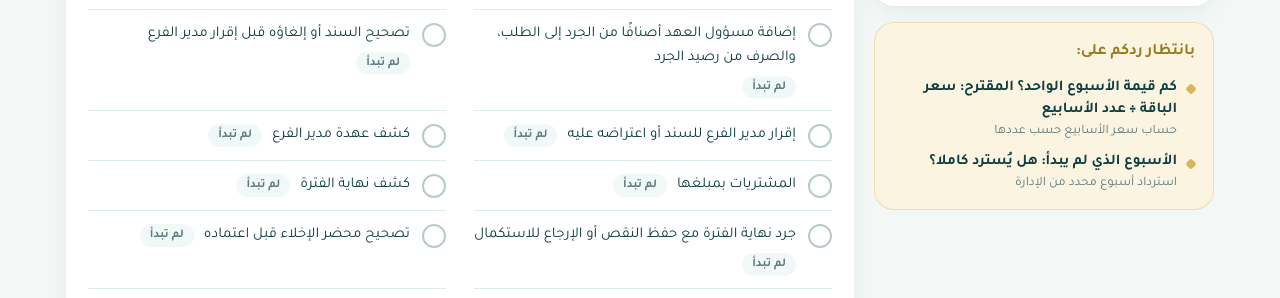
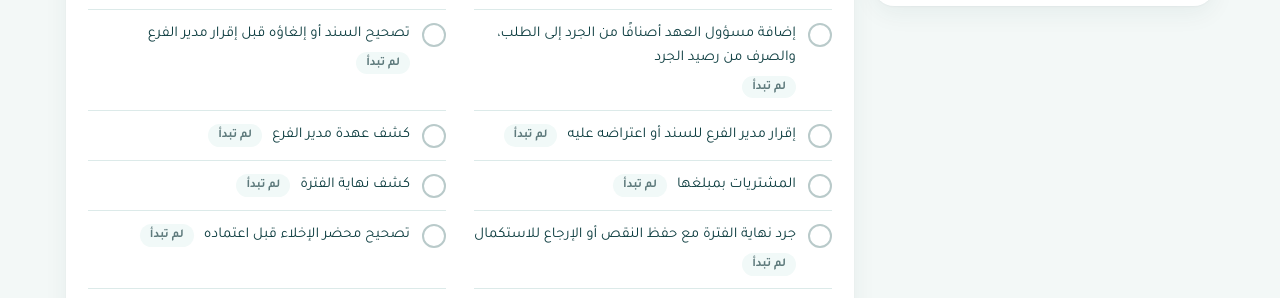
Before and after one commit to mohtaway/nawadi-progress, a plain HTML site: page index.html in a window 1280 px wide. Shown: the part 456-754 px from the top of the page. Drawn offline with Linux system fonts and the light colour scheme.

Commit message:
تحديث صفحة متابعة الملحق الثالث

```diff
--- a/index.html
+++ b/index.html
@@ -153,10 +153,6 @@ footer{display:flex;flex-direction:column;align-items:center;gap:2px;font-size:1
         <div class="updated" id="updated"></div>
       </section>
 
-      <section class="waiting" id="waiting" hidden>
-        <h2 id="waitingTitle"></h2>
-        <ul id="waitingList"></ul>
-      </section>
     </aside>
 
     <main class="items" id="items" aria-label="البنود"></main>
@@ -198,11 +194,11 @@ const ITEMS = [
   ]},
   { title: "التسجيل والأسابيع في الموقع، وملخص السنة", due: "منتصف يناير ٢٠٢٧", tasks: [
     { t: "حفظ الأسابيع التي اشتراها كل ابن", s: "doing" },
-    { t: "حساب سعر الأسابيع حسب عددها", s: "waiting", note: "كم قيمة الأسبوع الواحد؟ المقترح: سعر الباقة ÷ عدد الأسابيع" },
+    { t: "حساب سعر الأسابيع حسب عددها", s: "waiting" },
     { t: "التسجيل بأسابيع متفرقة ودفعها مرة واحدة", s: "todo" },
     { t: "تجديد كل ابن على حدة", s: "todo" },
     { t: "الحضور حسب الأسابيع المشتراة", s: "todo" },
-    { t: "استرداد أسبوع محدد من الإدارة", s: "waiting", note: "الأسبوع الذي لم يبدأ: هل يُسترد كاملا؟" },
+    { t: "استرداد أسبوع محدد من الإدارة", s: "waiting" },
     { t: "عرض برامج الفرع قبل ملخص التسجيل", s: "doing" },
     { t: "السياسة والأحكام بعد اختيار الفرع", s: "todo" },
     { t: "الانتظار بدون دفع مع حفظ الأسابيع المختارة، وإلغاء «الدفع لاحقًا»", s: "todo" },
@@ -259,13 +255,6 @@ document.getElementById("legend").innerHTML = ORDER.map(s =>
   `<div class="lg s-${s}"><b>${ar(count(s))}</b><span>${LABEL[s]}</span></div>`).join("");
 document.getElementById("updated").textContent = "آخر تحديث: " + fmtDate(UPDATED);
 
-const waiting = ITEMS.flatMap(i => i.tasks.filter(t => t.s === "waiting"));
-if (waiting.length) {
-  document.getElementById("waiting").hidden = false;
-  document.getElementById("waitingTitle").textContent = "بانتظار ردكم على:";
-  document.getElementById("waitingList").innerHTML = waiting.map(t =>
-    `<li><strong>${esc(t.note || t.t)}</strong>${t.note ? `<span>${esc(t.t)}</span>` : ""}</li>`).join("");
-}
 
 let itemNo = 0;
 document.getElementById("items").innerHTML = ITEMS.map((it, idx) => {
```
